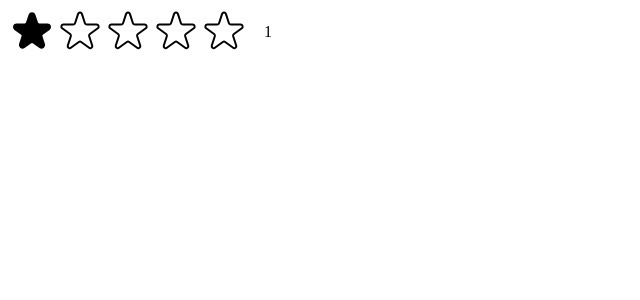
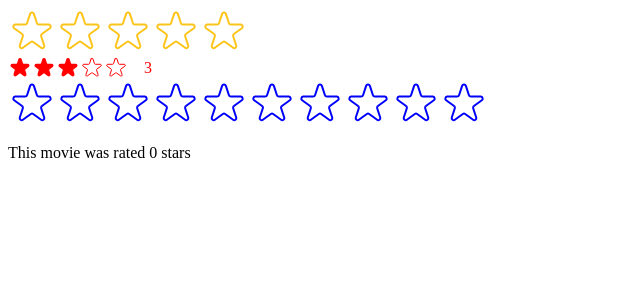
Before and after one commit to Ifeoluwa-cloud/usepopcorn, a React (Create React App) app: page / in a window 1280 px wide. Shown: the top 300 px of the page, without its empty margins (0-640 px from the left). Built offline with nearby package versions, Linux system fonts and the light colour scheme.

Commit message:
Updated StarRating component

```diff
--- a/src/StarRating.js
+++ b/src/StarRating.js
@@ -1,4 +1,5 @@
 import { useState } from "react";
+import PropTypes from 'prop-types';
 
 const containerStyle = {
     display: 'flex',
@@ -10,21 +11,43 @@
     display: 'flex',
 };
 
-const textStyle = {
-    lineHeight: "1",
-    margin: "0"
+StarRating.propTypes = {
+    maxRating: PropTypes.number,
+    defaultRating: PropTypes.number,
+    color: PropTypes.string,
+    size: PropTypes.number,
+    messages: PropTypes.array,
+    className: PropTypes.string,
+    onSetRating: PropTypes.func,
 };
 
-export default function StarRating({ maxRating = 5 }) {
-    const [rating, setRating] = useState(1);
+export default function StarRating({
+    maxRating = 5,
+    color = "#fcc419",
+    size=48,
+    className="",
+    messages = [],
+    defaultRating = 0,
+    onSetRating,
+}) {
+    const [rating, setRating] = useState(defaultRating);
     const [tempRating,  setTempRating] = useState(0);
+
+    const textStyle = {
+        lineHeight: "1",
+        margin: "0",
+        color,
+        fontSize: `${size / 1.5}`
+    };
+
 
     function handleRating(rating) {
         setRating(rating);
+        onSetRating(rating);                                                                ;
     }
 
     return(
-        <div style={containerStyle}>
+        <div style={containerStyle} className={className}>
             <div style={starContainerStyle}>
                 {Array.from({ length: maxRating }, (_, i) => (
                     <Star
@@ -33,22 +56,27 @@
                         onRate={()  => handleRating( i + 1 )}
                         onMoverIn={() => setTempRating(i+1)}
                         onMoverOut={() => setTempRating(0)}
+                        starColor = {color}
+                        starSize= {size}
+
                     />
                 ))}
             </div>
-            <p style={textStyle}>{tempRating || rating || ""}</p>
+            <p style={textStyle}>{messages.length ===
+                maxRating ? messages[tempRating ? tempRating -1 : rating-1] : tempRating || rating || ""}</p>
         </div>
     );
 }
 
-const starStyle = {
-    width: '48px',
-    height: '48px',
-    display: 'block',
-    cursor: 'pointer'
-}
 
-function Star({ onRate, full, onMoverIn, onMoverOut }) {
+function Star({ onRate, full, onMoverIn, onMoverOut, starColor, starSize }) {
+    const starStyle = {
+        width: `${starSize}px`,
+        height: `${starSize}px`,
+        display: 'block',
+        cursor: 'pointer'
+    };
+
     return(
         <span
             role="button"
@@ -60,8 +88,8 @@
             {full ? (<svg
                 xmlns="http://www.w3.org/2000/svg"
                 viewBox="0 0 20 20"
-                fill="#000"
-                stroke="#000"
+                fill={starColor}
+                stroke={starColor}
             >
                 <path d="M9.049 2.927c.3-.921 1.603-.921 1.902 0l1.07 3.292a1 1 0 00.95.69h3.462c.969 0 1.371 1.24.588 1.81l-2.8 2.034a1 1 0 00-.364 1.118l1.07 3.292c.3.921-.755 1.688-1.54 1.118l-2.8-2.034a1 1 0 00-1.175 0l-2.8 2.034c-.784.57-1.838-.197-1.539-1.118l1.07-3.292a1 1 0 00-.364-1.118L2.98 8.72c-.783-.57-.38-1.81.588-1.81h3.461a1 1 0 00.951-.69l1.07-3.292z"
                 />
@@ -70,7 +98,7 @@
                     xmlns="http://www.w3.org/2000/svg"
                     fill="none"
                     viewBox="0 0 24 24"
-                    stroke="#000"
+                    stroke={starColor}
                     >
                     <path
                         strokeLinecap="round"
--- a/src/index.js
+++ b/src/index.js
@@ -1,14 +1,39 @@
-import React from 'react';
+import React, { useState } from 'react';
 import ReactDOM from 'react-dom/client';
 // import './index.css';
 // import App from './App';
 
 import StarRating from './StarRating';
 
+function Test() {
+  const [movieRating, setMovieRating] = useState(0);
+  return (
+    <div>
+      <StarRating
+        color='blue'
+        maxRating={10}
+        onSetRating={setMovieRating}
+      />
+      <p>This movie was rated {movieRating} stars</p>
+    </div>
+  );
+}
+
 const root = ReactDOM.createRoot(document.getElementById('root'));
 root.render(
   <React.StrictMode>
     {/* <App /> */}
-    <StarRating maxRating={5}/>
+    <StarRating
+      maxRating={5}
+      messages={['Terrible','Bad', 'Okay', 'Good', 'Amazing']}
+    />
+    <StarRating
+      maxRating={5}
+      size={24}
+      color='red'
+      defaultRating={3}
+    />
+
+    <Test />
   </React.StrictMode>
 );
```
